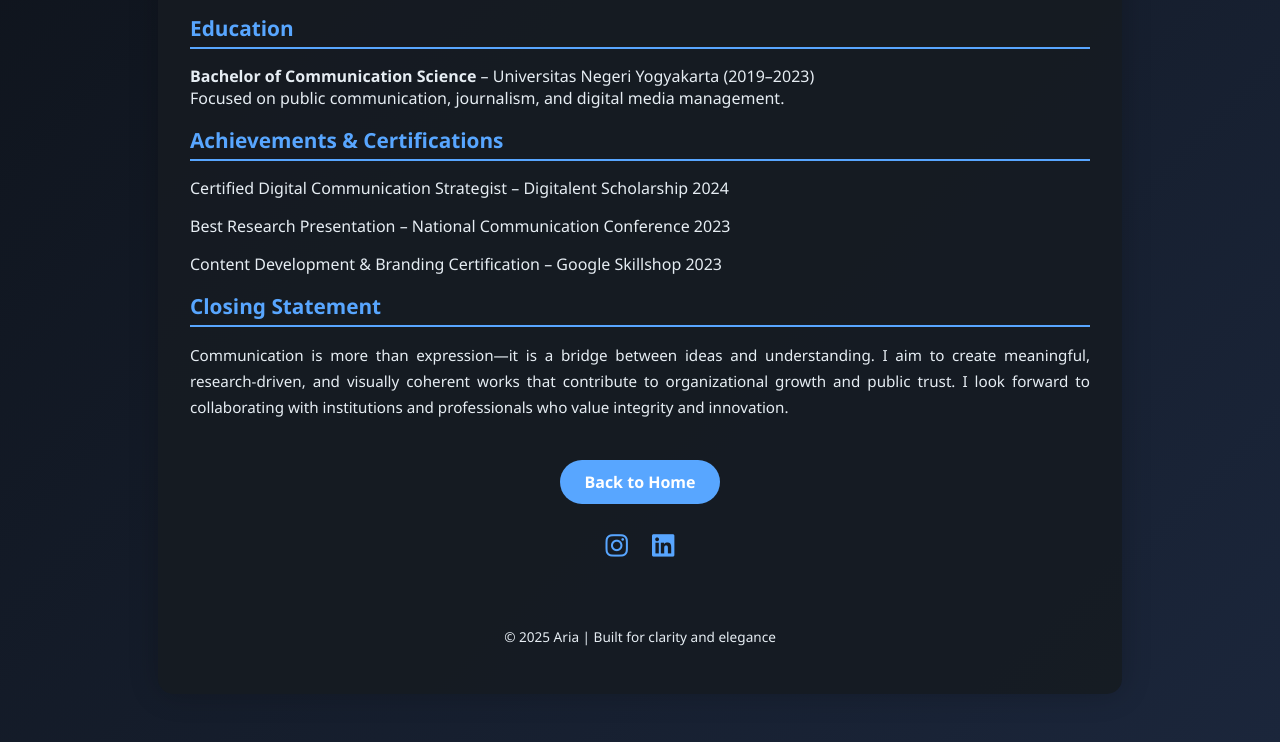
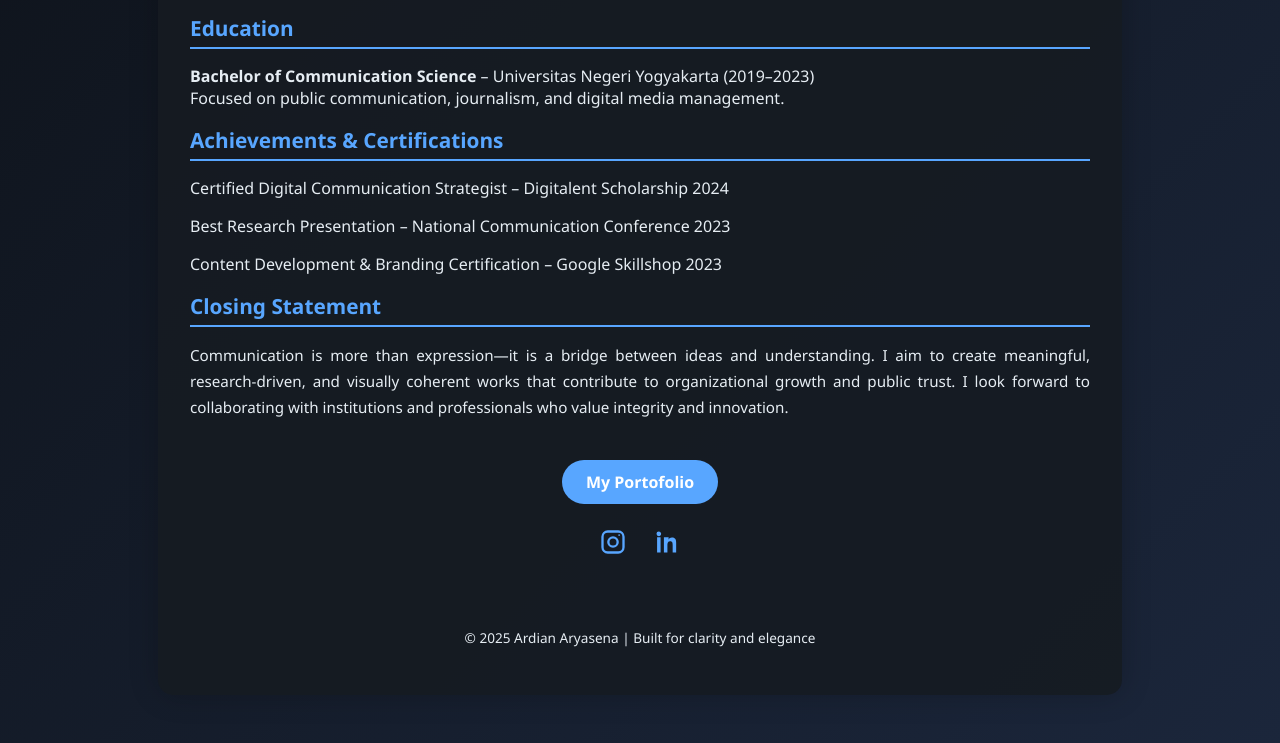
Before and after one commit to Goldemarine/ars-portofolio, a plain HTML site: page resume.html in a window 1280 px wide. Shown: the part 495-1238 px from the top of the page. Drawn offline with Linux system fonts and the light colour scheme.

Commit message:
resume.html

```diff
--- a/resume.html
+++ b/resume.html
@@ -185,15 +185,24 @@
     </section>
 
     <div style="text-align:center;">
-      <a href="index.html" class="btn">Back to Home</a>
+      <a href="https://www.behance.net/guardian-ars" class="btn">My Portofolio</a>
     </div>
 
     <div class="social-icons">
-      <a href="https://instagram.com" target="_blank"><i class="fab fa-instagram"></i></a>
-      <a href="https://linkedin.com" target="_blank"><i class="fab fa-linkedin"></i></a>
-    </div>
+      <a href="https://instagram.com" target="_blank" title="Instagram" aria-label="Instagram">
+    <svg xmlns="http://www.w3.org/2000/svg" width="28" height="28" fill="var(--accent-color)" viewBox="0 0 24 24">
+      <path d="M7.5 2h9A5.5 5.5 0 0 1 22 7.5v9a5.5 5.5 0 0 1-5.5 5.5h-9A5.5 5.5 0 0 1 2 16.5v-9A5.5 5.5 0 0 1 7.5 2zm0 2A3.5 3.5 0 0 0 4 7.5v9A3.5 3.5 0 0 0 7.5 20h9a3.5 3.5 0 0 0 3.5-3.5v-9A3.5 3.5 0 0 0 16.5 4h-9zm9.75 1.25a.75.75 0 1 1 0 1.5h-.01a.75.75 0 1 1 0-1.5h.01zM12 7a5 5 0 1 1 0 10 5 5 0 0 1 0-10zm0 2a3 3 0 1 0 0 6 3 3 0 0 0 0-6z"/>
+    </svg>
+  </a>
 
-    <footer>© 2025 Aria | Built for clarity and elegance</footer>
+      <a href="https://linkedin.com" target="_blank" title="LinkedIn" aria-label="LinkedIn">
+    <svg xmlns="http://www.w3.org/2000/svg" width="28" height="28" fill="var(--accent-color)" viewBox="0 0 24 24">
+      <path d="M4.98 3A2 2 0 0 0 3 5a2 2 0 0 0 2 2c1.09 0 1.98-.89 1.98-2S6.07 3 4.98 3zM3.5 8h3v13h-3V8zm7 0h2.87v1.78h.04c.4-.75 1.38-1.55 2.84-1.55 3.04 0 3.6 2 3.6 4.59V21h-3v-6.26c0-1.5-.03-3.43-2.09-3.43-2.09 0-2.41 1.63-2.41 3.31V21h-3V8z"/>
+    </svg>
+  </a>
+</div>
+
+    <footer>© 2025 Ardian Aryasena | Built for clarity and elegance</footer>
   </div>
 
   <script>
```
